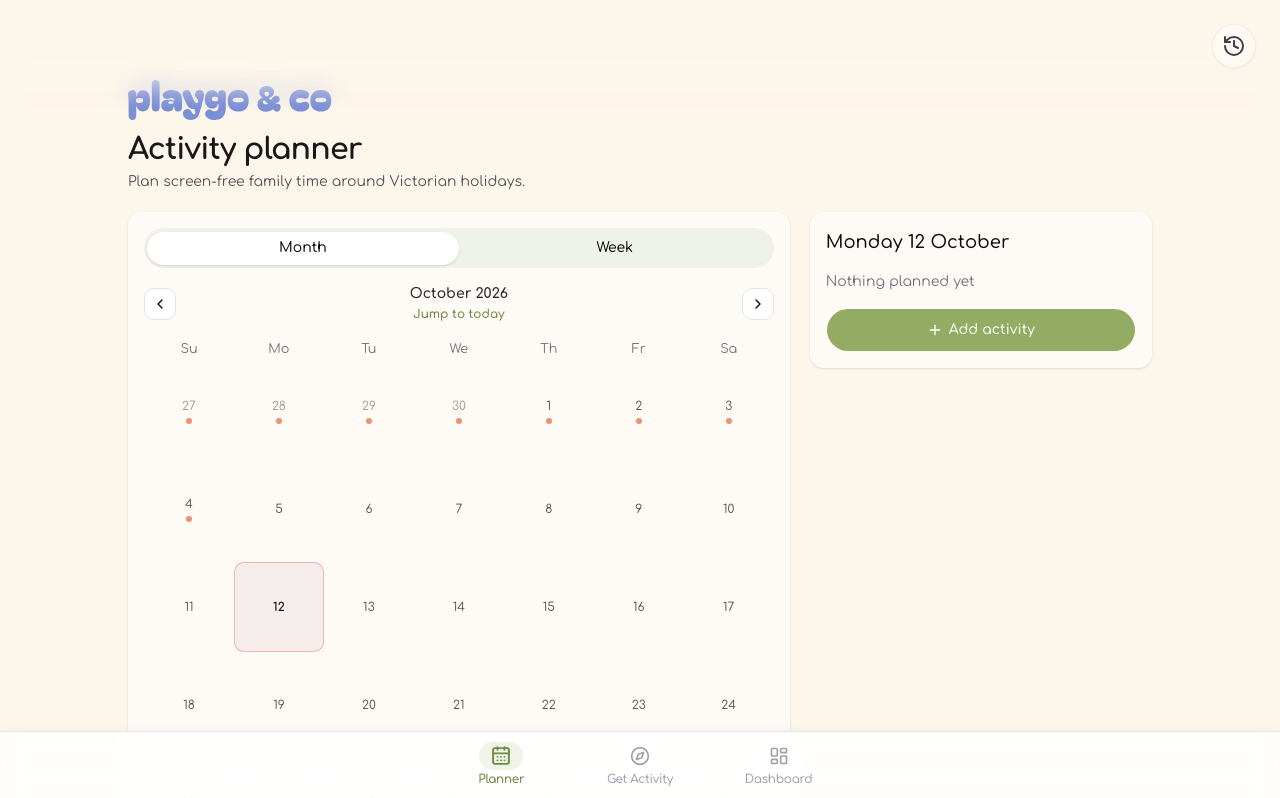
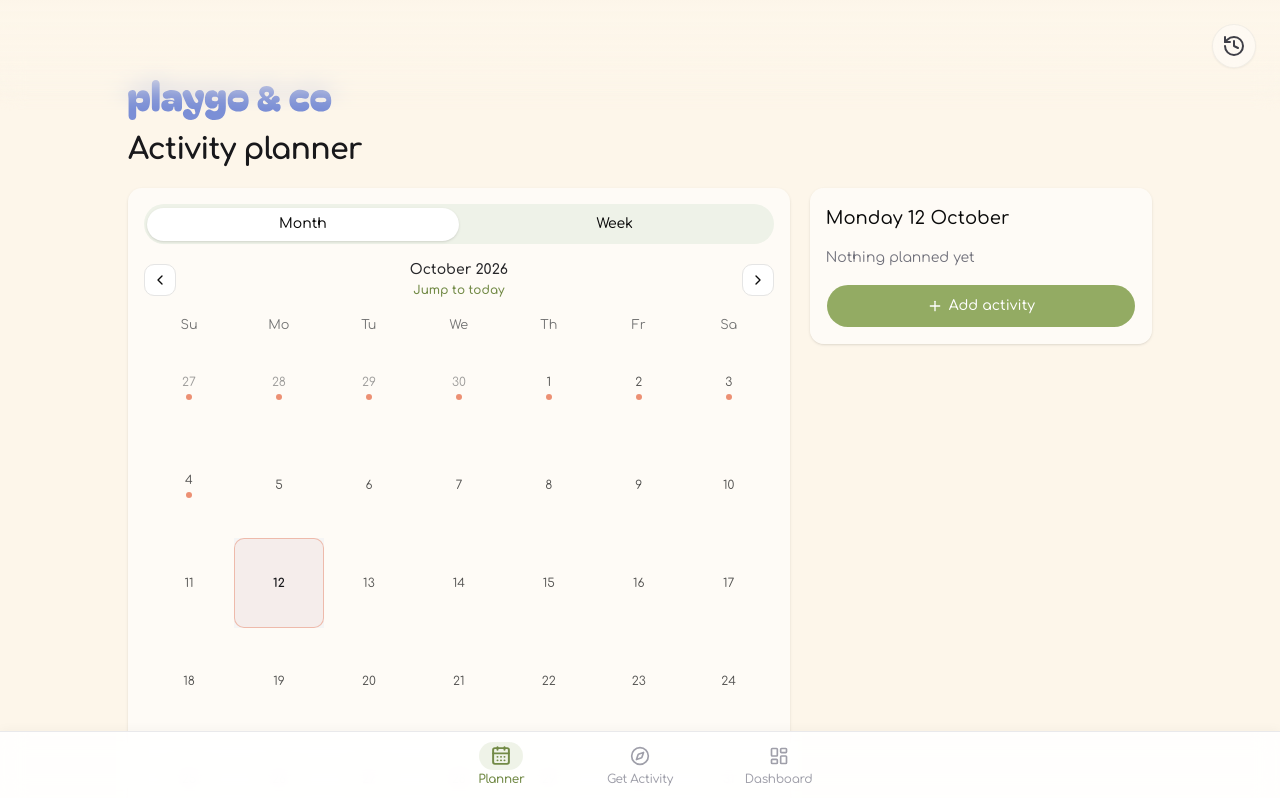
Before and after one commit to canhappyy/your-kids-need-to-touch-grass, a Next.js app in the folder apps/web/: page /planner in a window 1280 px wide. Shown: the top 798 px of the page. Built offline with nearby package versions, Linux system fonts and the light colour scheme.

Commit message:
style: update heading typography in dashboard and remove subtitle from planner section

```diff
--- a/apps/web/src/components/dashboard/dashboard-section.tsx
+++ b/apps/web/src/components/dashboard/dashboard-section.tsx
@@ -77,7 +77,7 @@
           priority
           className="mx-auto h-10 w-auto sm:mx-0"
         />
-        <h1 className="text-xl font-bold tracking-tight text-zinc-800 sm:text-2xl">
+        <h1 className="text-2xl font-bold tracking-tight text-zinc-900 sm:text-3xl">
           Parent dashboard
         </h1>
       </header>
--- a/apps/web/src/components/planner/planner-section.tsx
+++ b/apps/web/src/components/planner/planner-section.tsx
@@ -90,9 +90,6 @@
           <h1 className="text-2xl font-bold tracking-tight text-zinc-900 sm:text-3xl">
             Activity planner
           </h1>
-          <p className="mt-1 text-sm text-zinc-600">
-            Plan screen-free family time around Victorian holidays.
-          </p>
         </div>
       </header>
 
```
